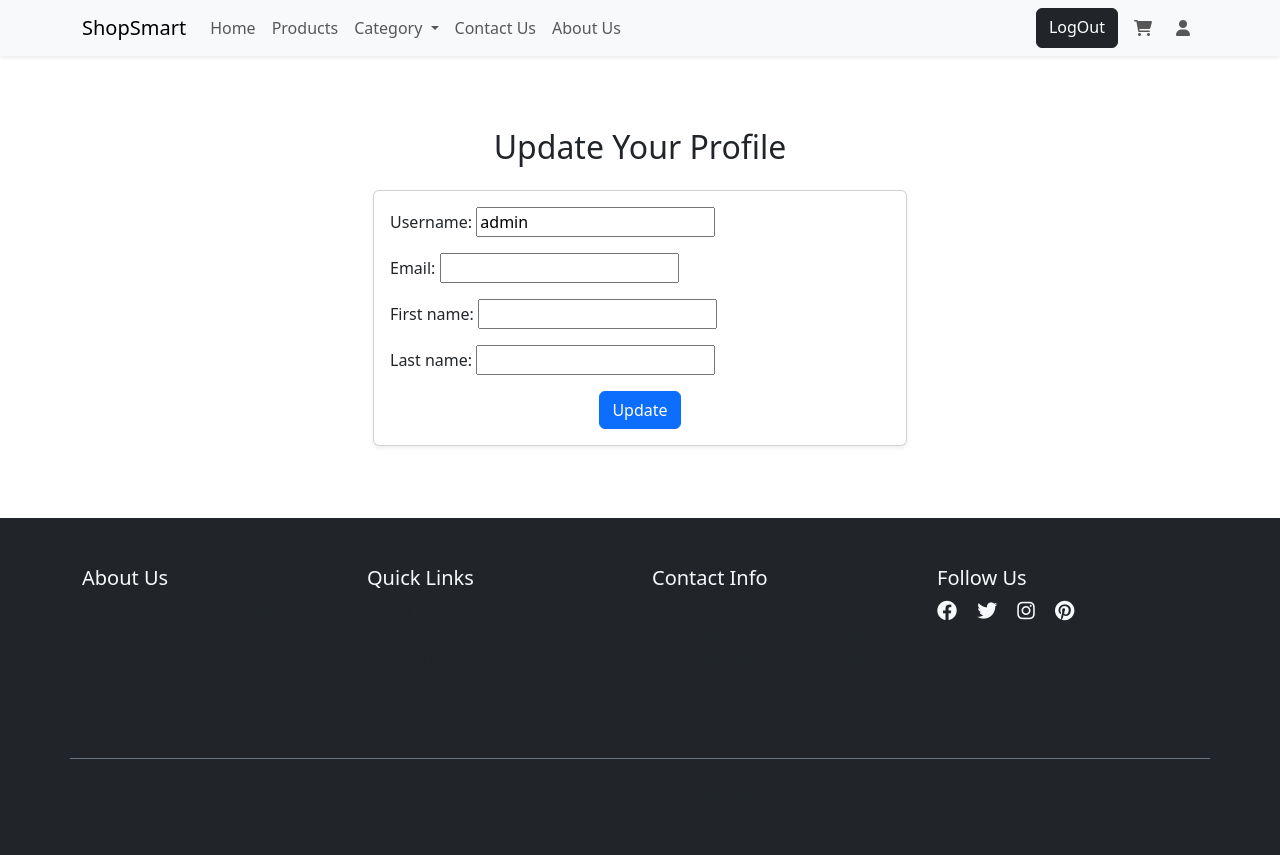
After one commit to mohammadshuaibt/ecommerce, a Django app: page /editprofile/ in a window 1280 px wide. The commit adds this page. Run offline with Django 5.2, Linux system fonts and the light colour scheme; a user stored in the database is signed in; data comes from the database, SQL or seed files in the repository; both versions use the stored data as it was after the commit.

Commit message:
added edit profile

```diff
--- a/ecommerce_app/forms.py
+++ b/ecommerce_app/forms.py
@@ -54,22 +54,24 @@ class SignUpForm(UserCreationForm):
         return password2
 
 class UpdateUserForm(UserChangeForm):
+    password = None
     email = forms.EmailField(
         required=True,
-        help_text='Required. Please provide a valid email address.'
+
     )
     first_name = forms.CharField(
         max_length=100,
         required=True,
-        help_text='Required. Please enter your first name.'
     )
     last_name = forms.CharField(
         max_length=100,
         required=True,
-        help_text='Required. Please enter your last name.'
     )
     username = forms.CharField(
         max_length=50,
         required=True,
-        help_text='Required. Please choose a username.'
     )
+
+    class Meta:
+        model = User
+        fields = ('username', 'email', 'first_name', 'last_name')
--- a/ecommerce_app/urls.py
+++ b/ecommerce_app/urls.py
@@ -9,5 +9,6 @@ urlpatterns = [
     path('register/',views.register_page,name='register'),
     path('product/<int:pk>',views.product_details,name='product_details'),
     path('category/<str:namee>',views.category,name = 'category'),
-    path('profile/',views.profile_page,name='profile')
+    path('profile/',views.profile_page,name='profile'),
+    path('editprofile/',views.edit_profile,name='edit_profile'),
 ]
--- a/ecommerce_app/views.py
+++ b/ecommerce_app/views.py
@@ -4,7 +4,7 @@ from django.contrib import messages
 from django.contrib.auth import authenticate, login, logout
 from django.contrib.auth.decorators import login_required
 from django.contrib.auth.models import User
-from .forms import SignUpForm
+from .forms import SignUpForm, UpdateUserForm
 # Create your views here.
 def index(request):
     products = Product.objects.all()
@@ -71,3 +71,17 @@ def category(request, namee):
 def profile_page(request):
     user = request.user
     return render(request, 'profile.html',{'user':user})
+
+@login_required
+def edit_profile(request):
+    user = request.user
+    user_form = UpdateUserForm(request.POST or None, instance=user)
+
+    if user_form.is_valid():
+        user_form.save()
+
+        login(request,user)
+        messages.success(request, "User Updated Successfully")
+        return redirect('profile')
+
+    return render(request,'updateprofile.html',{'user_form': user_form})
--- a/ecommerce_project/settings.py
+++ b/ecommerce_project/settings.py
@@ -135,6 +135,8 @@ STATICFILES_DIRS = [BASE_DIR/'static']
 MEDIA_URL = '/media/'
 MEDIA_ROOT = BASE_DIR / 'media'
 
+LOGIN_URL = '/login/'
+
 # Default primary key field type
 # https://docs.djangoproject.com/en/5.1/ref/settings/#default-auto-field
 
--- a/templates/profile.html
+++ b/templates/profile.html
@@ -12,7 +12,7 @@
             <h5 class="card-title text-primary">Account Settings</h5>
             <div class="d-flex justify-content-start mb-4">
                 <a href="#" class="btn btn-warning me-2">Change Password</a>
-                <a href="#" class="btn btn-primary">Edit Profile</a>
+                <a href="{% url 'edit_profile' %}" class="btn btn-primary">Edit Profile</a>
             </div>
             <h5 class="card-title text-primary">User Information</h5>
             <div class="row">
--- /dev/null
+++ b/templates/updateprofile.html
@@ -0,0 +1,22 @@
+{% extends 'layout.html' %}
+
+{% block content %}
+<div class="container py-5">
+    <div class="row justify-content-center">
+        <div class="col-md-6">
+            <h2 class="text-center mb-4">Update Your Profile</h2>
+            <div class="card shadow-sm">
+                <div class="card-body">
+                    <form method="POST">
+                        {% csrf_token %}
+                        {{ user_form.as_p }}  <!-- Render the form fields -->
+                        <div class="text-center">
+                            <button type="submit" class="btn btn-primary">Update</button>
+                        </div>
+                    </form>
+                </div>
+            </div>
+        </div>
+    </div>
+</div>
+{% endblock %}
```
Also changed, not shown: db.sqlite3.
